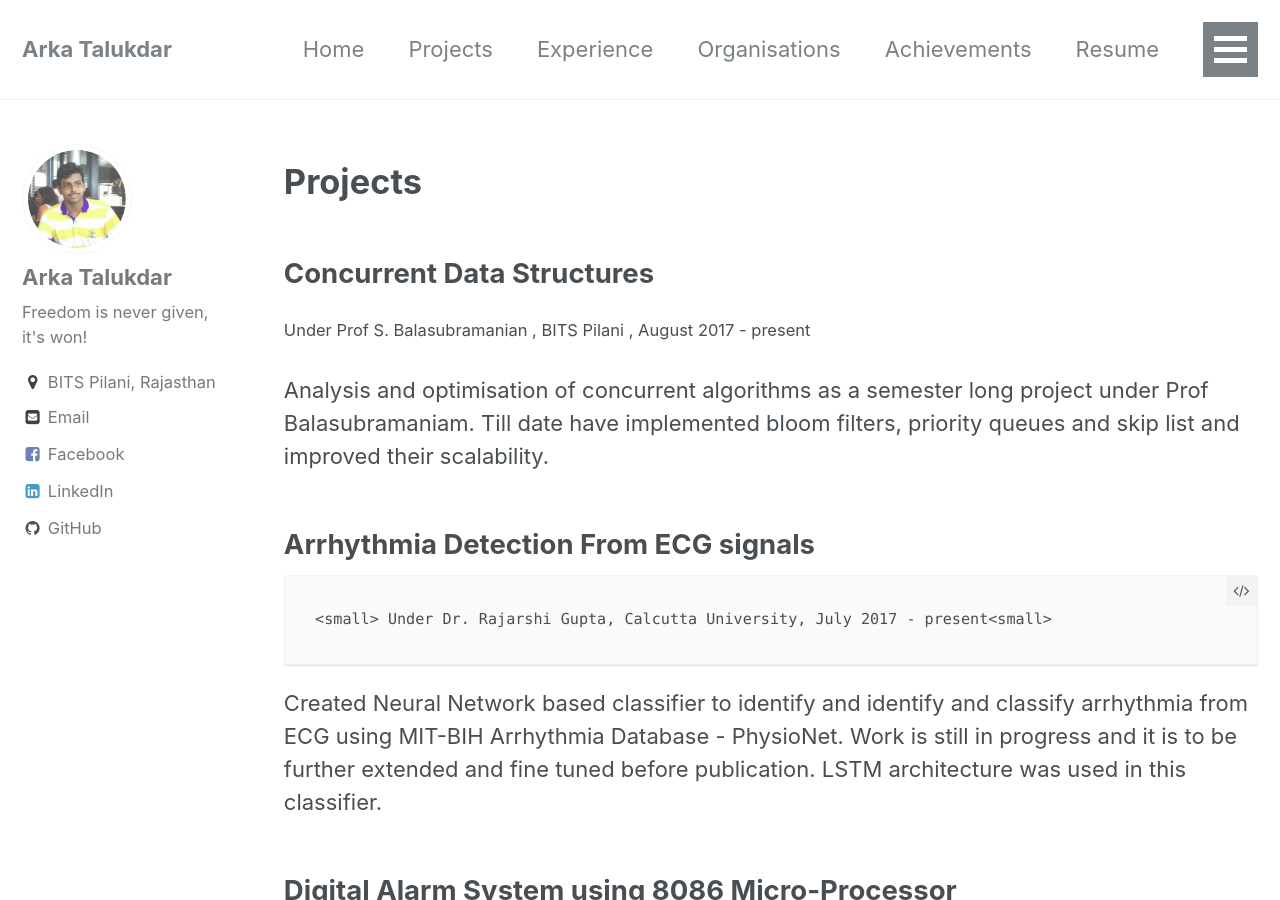
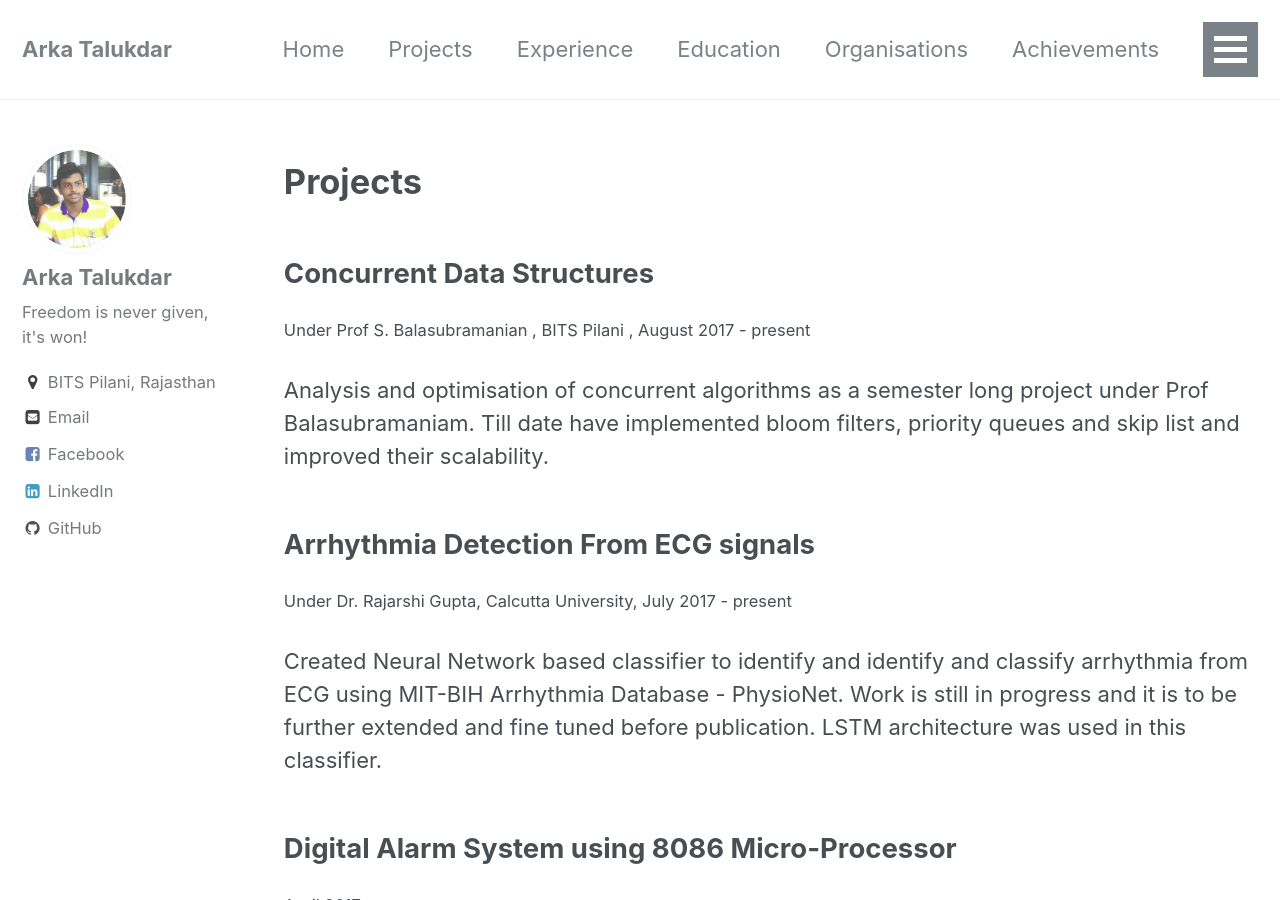
Before and after one commit to artalukd/atalukdar.github.io, a Jekyll site: the page built from _pages/Projects.md, in a window 1280 px wide and 900 px high. Built offline with Jekyll 4.4.1, drawn with Linux system fonts in a browser that asks for light colours.

Commit message:
ye loh ho gaya

```diff
--- a/_data/navigation.yml
+++ b/_data/navigation.yml
@@ -6,6 +6,8 @@ main:
     url: /Projects/
   - title: "Experience"
     url: /Experience/
+  - title: "Education"
+    url: /Education/
   - title: "Organisations"
     url: /Organisations/
   - title: "Achievements"
--- a/_pages/Projects.md
+++ b/_pages/Projects.md
@@ -16,7 +16,8 @@ Analysis and optimisation of concurrent algorithms as a semester long project un
 </p>
 
 ## Arrhythmia Detection From ECG signals
-    <small> Under Dr. Rajarshi Gupta, Calcutta University, July 2017 - present<small>
+<small> Under Dr. Rajarshi Gupta, Calcutta University, July 2017 - present
+</small>
 
 <p>Created Neural Network based classifier to identify and identify and classify arrhythmia from ECG using MIT-BIH Arrhythmia Database - PhysioNet. Work is still in progress and it is to be further extended and fine tuned before publication. LSTM architecture was used in this classifier.
 </p>
```
Also changed, not shown: _pages/Education.md (added, +28 -0 lines), _pages/Experience.md (+2 -30 lines), images/bhs.jpg.
